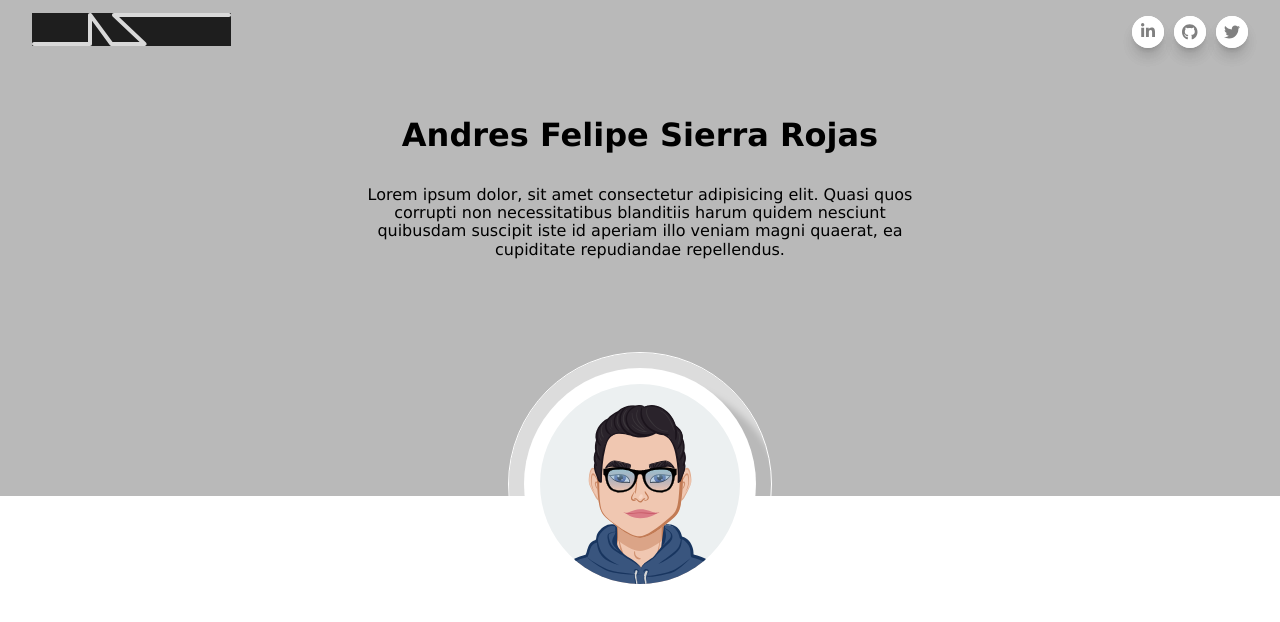
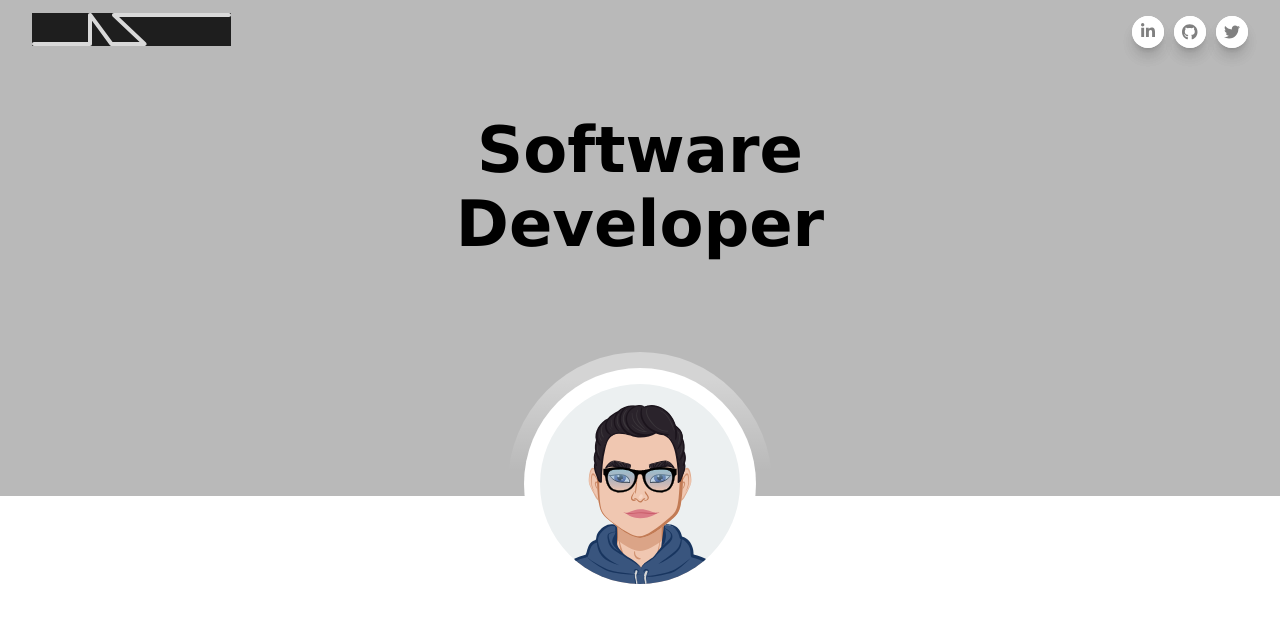
Before and after one commit to andres06-hub/portafolio-, a React (Create React App) app: page / in a window 1280 px wide. Shown: the top 622 px of the page. Built offline with nearby package versions, Linux system fonts and the light colour scheme.

Commit message:
ADD: styles

```diff
--- a/src/Components/Layout/Header/Header.css
+++ b/src/Components/Layout/Header/Header.css
@@ -69,7 +69,7 @@ li, a{
   /* border: solid 1px green; */
 }
 .descrip-title{
-  font-size: 2rem;
+  font-size: 4rem;
 }
 .me-container{
   width: 100%;
@@ -88,9 +88,10 @@ li, a{
   border-radius: 100%;
   display: grid;
   place-items: center;
-  background-color: transparent;
-  box-shadow: 0px 0px 0px 0px rgb(255, 255, 255), inset 20px 25px 7px 7px rgba(255, 255, 255, 0.5);
-  border: solid 1px white;
+  /* background-color: transparent; */
+  /* box-shadow: 0px 0px 0px 0px rgb(255, 255, 255), inset 2px 25px 7px 7px rgba(255, 255, 255, 0.5); */
+  background: linear-gradient(rgba(255, 255, 255, 0.39) 10%, transparent 45%);
+  /* border: solid 1px white; */
 }
 .img-container{
   width: 14.5rem;
@@ -106,5 +107,4 @@ li, a{
   width: 12.5rem;
   height: 12.5rem;
   border-radius: 50%;
-  position: fixed;
 }
--- a/src/Components/Layout/Header/Header.tsx
+++ b/src/Components/Layout/Header/Header.tsx
@@ -44,8 +44,8 @@ export const Header = () => {
       </nav>
       <article className='descrip-container'>
         <div className='descrip-content'>
-          <h2 className='descrip-title'>Andres Felipe Sierra Rojas</h2>
-          <p>Lorem ipsum dolor, sit amet consectetur adipisicing elit. Quasi quos corrupti non necessitatibus blanditiis harum quidem nesciunt quibusdam suscipit iste id aperiam illo veniam magni quaerat, ea cupiditate repudiandae repellendus.</p>
+          <h2 className='descrip-title'>Software Developer</h2>
+          {/* <p>Lorem ipsum dolor, sit amet consectetur adipisicing elit. Quasi quos corrupti non necessitatibus blanditiis harum quidem nesciunt quibusdam suscipit iste id aperiam illo veniam magni quaerat, ea cupiditate repudiandae repellendus.</p> */}
         </div>
       </article>
       <section className='me-container'>
```
